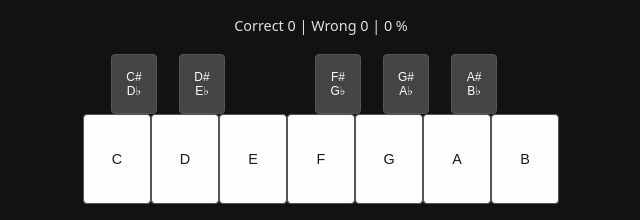
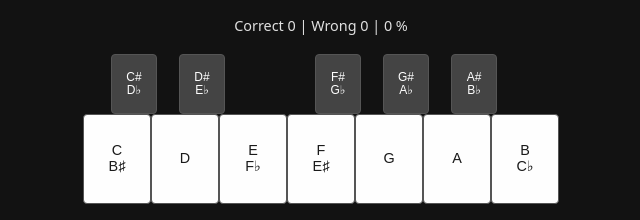
Before and after one commit to s4lt3d/MajorScalesQuiz, a plain HTML site: page index.html in a window 1280 px wide. Shown: the part 136-356 px from the top of the page, 319-959 px from the left. Drawn offline with Linux system fonts and the light colour scheme.

Commit message:
Update index.html

```diff
--- a/index.html
+++ b/index.html
@@ -5,62 +5,40 @@
 <title>Major‑Scale Quiz</title>
 <style>
   :root{
-    --white-w: 68px;   /* default desktop/tablet */
-    --white-h: 90px;
-    --black-w: 46px;
-    --black-h: 60px;
+    --white-w: 68px;   --white-h: 90px;
+    --black-w: 46px;   --black-h: 60px;
   }
   @media (max-width:480px){
     :root{
-      --white-w: 16vw;   /* scale keys on small phones */
-      --white-h: 22vw;
-      --black-w: 11vw;
-      --black-h: 14vw;
+      --white-w: 16vw;  --white-h: 22vw;
+      --black-w: 11vw;  --black-h: 14vw;
     }
   }
 
-  /* general layout */
   body{
-    margin:0;
-    font-family:system-ui, sans-serif;
-    background:#121212;
-    color:#e0e0e0;
-    display:flex;
-    flex-direction:column;
-    align-items:center;
-    gap:1.2rem;
-    padding:1.2rem;
+    margin:0; font-family:system-ui,sans-serif;
+    background:#121212; color:#e0e0e0;
+    display:flex; flex-direction:column; align-items:center;
+    gap:1.2rem; padding:1.2rem;
   }
   h1{margin:0.2rem 0 0.6rem}
   #question{font-size:1.25rem;text-align:center;min-height:2.4rem}
   #score{font-size:0.9rem}
   #result{height:1.8rem;font-weight:bold}
 
-  /* keyboard rows */
   #keyboard{display:flex;flex-direction:column;touch-action:manipulation}
-  .row{display:flex;justify-content:center;align-items:flex-end;}
-  .black-row{margin-left:calc(var(--white-w) / 2);  /* centres blacks */ }
+  .row{display:flex;justify-content:center;align-items:flex-end}
+  .black-row{margin-left:calc(var(--white-w)/2)}
 
-  /* individual key styling */
   .key{
     border:1px solid #555;border-radius:4px;
-    user-select:none;
-    display:flex;justify-content:center;align-items:center;
-    font-size:0.9rem;
+    user-select:none; display:flex;flex-direction:column;
+    justify-content:center;align-items:center;
+    font-size:0.9rem; line-height:1.1;
   }
-  .white{
-    width:var(--white-w); height:var(--white-h);
-    background:#fefefe; color:#1a1a1a;
-  }
-  .black{
-    width:var(--black-w); height:var(--black-h);
-    background:#444; color:#fff;
-    font-size:0.75rem;
-    margin:0 auto;            /* centred inside wrapper */
-  }
-
-  /* “wrapper” cells for blacks so spacing stays correct */
-  .blk-wrap{width:var(--white-w);display:flex;justify-content:center;}
+  .white{width:var(--white-w);height:var(--white-h);background:#fefefe;color:#1a1a1a}
+  .black{width:var(--black-w);height:var(--black-h);background:#444;color:#fff;font-size:0.75rem}
+  .blk-wrap{width:var(--white-w);display:flex;justify-content:center}
 </style>
 </head>
 <body>
@@ -76,7 +54,7 @@
   <div id="result"></div>
 
 <script>
-/* ---------- data ---------- */
+/* ------------ data ------------ */
 const degreeNames=["tonic","supertonic","mediant","subdominant","dominant",
   "submediant","leading tone","octave","ninth","tenth","eleventh","twelfth","thirteenth"];
 
@@ -95,18 +73,26 @@ const scales={C:["C","D","E","F","G","A","B","C","D","E","F","G","A"],
   Gb:["Gb","Ab","Bb","Cb","Db","Eb","F","Gb","Ab","Bb","Cb","Db","Eb"],
   Cb:["Cb","Db","Eb","Fb","Gb","Ab","Bb","Cb","Db","Eb","Fb","Gb","Ab"]};
 
-/* ---------- build keyboard ---------- */
-const whiteNotes=["C","D","E","F","G","A","B"];
+/* ------------ build keyboard ------------ */
+const whiteNotes=[
+  {labels:["C","B♯"], send:"C"},
+  {labels:["D"],       send:"D"},
+  {labels:["E","F♭"], send:"E"},
+  {labels:["F","E♯"], send:"F"},
+  {labels:["G"],       send:"G"},
+  {labels:["A"],       send:"A"},
+  {labels:["B","C♭"], send:"B"}
+];
 const blackPairs=[["C#","D♭"],["D#","E♭"],[],["F#","G♭"],["G#","A♭"],["A#","B♭"],[]];
 
 const whiteRow=document.getElementById("white-row");
 const blackRow=document.getElementById("black-row");
 
-whiteNotes.forEach(n=>{
+whiteNotes.forEach(obj=>{
   const btn=document.createElement("button");
   btn.className="key white";
-  btn.textContent=n;
-  btn.onclick=()=>guess(n);
+  btn.innerHTML=obj.labels.join("<br>");
+  btn.onclick=()=>guess(obj.send);
   whiteRow.appendChild(btn);
 });
 
@@ -117,50 +103,42 @@ blackPairs.forEach(pair=>{
     const btn=document.createElement("button");
     btn.className="key black";
     btn.innerHTML=pair.join("<br>");
-    btn.onclick=()=>guess(pair[0]);  // use sharp spelling for lookup
+    btn.onclick=()=>guess(pair[0]);      // use sharp spelling for logic
     wrap.appendChild(btn);
   }
   blackRow.appendChild(wrap);
 });
 
-/* ---------- quiz logic ---------- */
+/* ------------ helpers ------------ */
+function noteToPitch(n){
+  n=n.replace(/♯/g,"#").replace(/♭/g,"b");
+  const base={C:0,D:2,E:4,F:5,G:7,A:9,B:11};
+  let p=base[n[0].toUpperCase()];
+  for(let i=1;i<n.length;i++){
+    if(n[i]==="#")p++; else if(n[i]==="b")p--;
+  }
+  return (p+12)%12;
+}
+const pretty=n=>n.replace(/#/g,"♯").replace(/b/g,"♭");
 
-/* ---------- helper: note → semitone 0–11 ---------- */
-function noteToPitch(n){
-  n = n.replace(/♯/g, "#").replace(/♭/g, "b");
-  const base = {C:0,D:2,E:4,F:5,G:7,A:9,B:11};
-  let p = base[n[0].toUpperCase()];
-  for (let i=1; i<n.length; i++){
-    if (n[i] === '#') p++;
-    else if (n[i] === 'b') p--;
-  }
-  return (p + 12) % 12;
-}
-
-/* ---------- helper: pretty print (B♭, C♯, etc.) ---------- */
-function pretty(n){
-  return n.replace(/#/g, "♯").replace(/b/g, "♭");
-}
-
-/* ---------- quiz logic ---------- */
-let current;
-let correctCount = 0, wrongCount = 0;
+/* ------------ quiz logic ------------ */
+let current, correctCount=0, wrongCount=0;
 
 function updateScore(){
-  const total = correctCount + wrongCount;
-  const pct   = total ? Math.round(correctCount / total * 100) : 0;
-  document.getElementById("score").textContent =
+  const total=correctCount+wrongCount;
+  const pct=total?Math.round(correctCount/total*100):0;
+  document.getElementById("score").textContent=
     `Correct ${correctCount} | Wrong ${wrongCount} | ${pct} %`;
 }
 
 function nextQ(){
-  const scalesList = Object.keys(scales);
-  const scale = scalesList[Math.random()*scalesList.length|0];
-  const deg   = Math.random()*degreeNames.length|0;
-  current = { scale, deg };
-  document.getElementById("question").textContent =
+  const keys=Object.keys(scales);
+  const scale=keys[Math.random()*keys.length|0];
+  const deg  =Math.random()*degreeNames.length|0;
+  current={scale,deg};
+  document.getElementById("question").textContent=
     `In ${scale} major, what is the ${degreeNames[deg]}?`;
-  document.getElementById("result").textContent = "";
+  document.getElementById("result").textContent="";
 }
 
 function guess(noteClicked){
@@ -168,19 +146,18 @@ function guess(noteClicked){
   const correctNote  = scales[current.scale][current.deg];
   const correctPitch = noteToPitch(correctNote);
 
-  if (ansPitch === correctPitch){
+  if(ansPitch===correctPitch){
     correctCount++;
-    document.getElementById("result").textContent = "Correct!";
-  } else {
+    document.getElementById("result").textContent="Correct!";
+  }else{
     wrongCount++;
-    document.getElementById("result").textContent =
-      `No – it’s ${pretty(correctNote)}`;
+    document.getElementById("result").textContent=`No – it’s ${pretty(correctNote)}`;
   }
   updateScore();
-  setTimeout(nextQ, 900);
+  setTimeout(nextQ,900);
 }
 
-/* ---------- start ---------- */
+/* ------------ start ------------ */
 updateScore();
 nextQ();
 </script>
```
